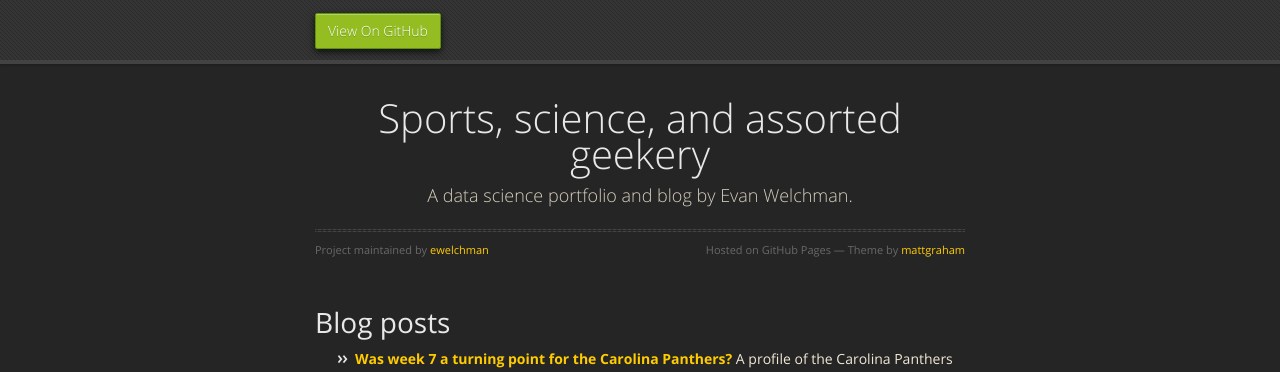
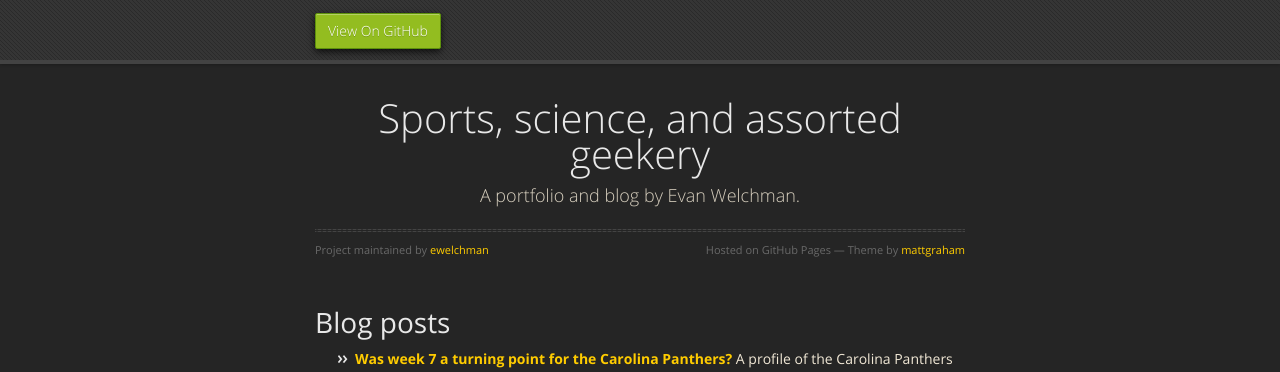
Before and after one commit to ewelchman/ewelchman.github.io, a Jekyll site: the page built from index.md, in a window 1280 px wide and 900 px high. Shown: the top 372 px of the window. Built offline with Jekyll 4.4.1, drawn with Linux system fonts in a browser that asks for light colours; our own code applies the rules of GitHub Pages for plain Markdown files.

```diff
--- a/_config.yml
+++ b/_config.yml
@@ -1,5 +1,5 @@
 title: Sports, science, and assorted geekery
-description: A data science portfolio and blog by Evan Welchman.
+description: A portfolio and blog by Evan Welchman.
 show_downloads: false
 google_analytics:
 theme: jekyll-theme-midnight
```
